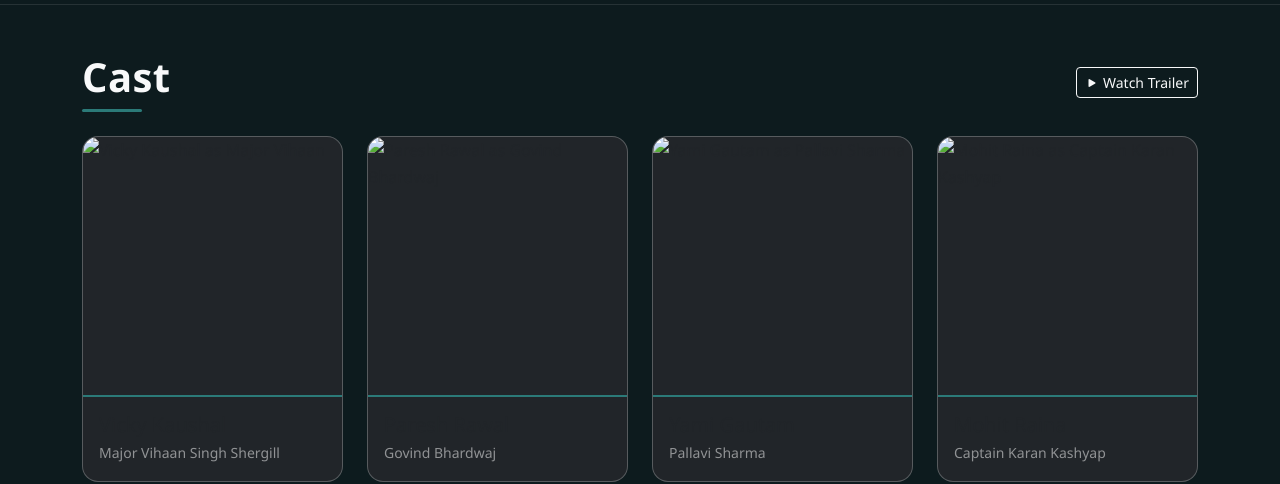
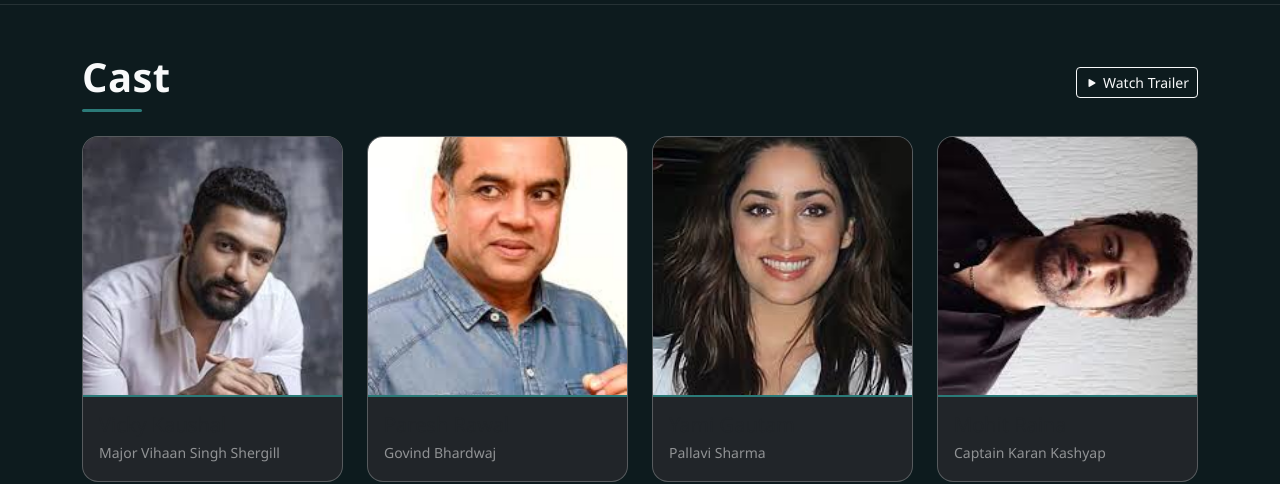
Before and after one commit to vistaar110/uri-landing, a plain HTML site: page index.html in a window 1280 px wide. Shown: the part 1060-1544 px from the top of the page. Drawn offline with nearby package versions, Linux system fonts and the light colour scheme; files that its build step writes are made by us from their sources.

Commit message:
Update index.html

```diff
--- a/index.html
+++ b/index.html
@@ -120,7 +120,7 @@
         <!-- Vicky Kaushal -->
         <div class="col-12 col-sm-6 col-lg-3">
           <div class="card bg-dark h-100 cast-card border-light border-opacity-25 rounded-4 overflow-hidden">
-            <img src="cast-vicky.jpg.jpg" class="card-img-top" alt="Vicky Kaushal as Major Vihaan" />
+            <img src="images/cast-vicky.jpg.jpg" class="card-img-top" alt="Vicky Kaushal as Major Vihaan" />
             <div class="card-body">
               <h5 class="card-title mb-1">Vicky Kaushal</h5>
               <p class="card-text text-white-50 small">Major Vihaan Singh Shergill</p>
@@ -130,7 +130,7 @@
         <!-- Paresh Rawal -->
         <div class="col-12 col-sm-6 col-lg-3">
           <div class="card bg-dark h-100 cast-card border-light border-opacity-25 rounded-4 overflow-hidden">
-            <img src="assets/cast-paresh.jpg.jpg" class="card-img-top" alt="Paresh Rawal as Govind Bhardwaj" />
+            <img src="images/cast-paresh.jpg.jpg" class="card-img-top" alt="Paresh Rawal as Govind Bhardwaj" />
             <div class="card-body">
               <h5 class="card-title mb-1">Paresh Rawal</h5>
               <p class="card-text text-white-50 small">Govind Bhardwaj</p>
@@ -140,7 +140,7 @@
         <!-- Yami Gautam -->
         <div class="col-12 col-sm-6 col-lg-3">
           <div class="card bg-dark h-100 cast-card border-light border-opacity-25 rounded-4 overflow-hidden">
-            <img src="assets/cast-yami.jpg.jpg" class="card-img-top" alt="Yami Gautam as Pallavi Sharma" />
+            <img src="images/cast-yami.jpg.jpg" class="card-img-top" alt="Yami Gautam as Pallavi Sharma" />
             <div class="card-body">
               <h5 class="card-title mb-1">Yami Gautam</h5>
               <p class="card-text text-white-50 small">Pallavi Sharma</p>
@@ -150,7 +150,7 @@
         <!-- Mohit Raina -->
         <div class="col-12 col-sm-6 col-lg-3">
           <div class="card bg-dark h-100 cast-card border-light border-opacity-25 rounded-4 overflow-hidden">
-            <img src="assets/cast-mohit.jpg.jpg" class="card-img-top" alt="Mohit Raina as Captain Karan Kashyap" />
+            <img src="images/cast-mohit.jpg.jpg" class="card-img-top" alt="Mohit Raina as Captain Karan Kashyap" />
             <div class="card-body">
               <h5 class="card-title mb-1">Mohit Raina</h5>
               <p class="card-text text-white-50 small">Captain Karan Kashyap</p>
```
